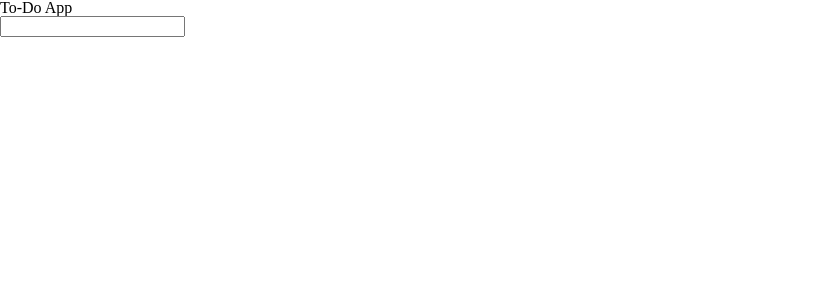
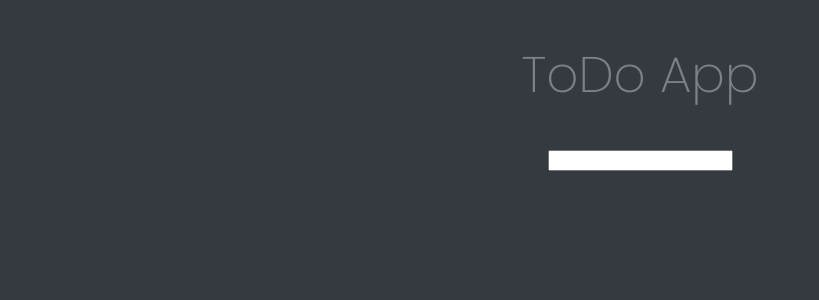
Before and after one commit to guiwb/to-do, a Nuxt app: page / in a window 1280 px wide. Shown: the top 300 px of the page, without its empty margins (0-819 px from the left). Built offline with nearby package versions, Linux system fonts and the light colour scheme.

Commit message:
chore(scss): setup variables and styles

```diff
--- /dev/null
+++ b/assets/css/main.scss
@@ -0,0 +1,11 @@
+$black: #343A3F;
+$black-dark: #2B3136;
+$black-light: #485057;
+$gray: #7B8187;
+$purple: #6841DB;
+
+body {
+  font-family: 'Poppins', sans-serif;
+  color: $gray;
+  background-color: $black;
+}
--- a/nuxt.config.js
+++ b/nuxt.config.js
@@ -18,12 +18,16 @@ export default {
       { name: 'format-detection', content: 'telephone=no' }
     ],
     link: [
-      { rel: 'icon', type: 'image/x-icon', href: '/favicon.ico' }
+      { rel: 'icon', type: 'image/x-icon', href: '/favicon.ico' },
+      { rel: 'preconnect', href: 'https://fonts.googleapis.com' },
+      { rel: 'preconnect', href: 'https://fonts.gstatic.com', crossorigin: true },
+      { rel: 'stylesheet', href: 'https://fonts.googleapis.com/css2?family=Poppins:ital,wght@0,100;0,200;0,300;0,400;0,500;0,600;0,700;0,800;0,900;1,100;1,200;1,300;1,400;1,500;1,600;1,700;1,800;1,900&display=swap' },
+      { rel: 'stylesheet', href: 'https://fonts.googleapis.com/css2?family=Material+Icons' }
     ]
   },
 
   // Global CSS: https://go.nuxtjs.dev/config-css
-  css: ['~/assets/css/reset.css'],
+  css: ['~/assets/css/reset.css', '~/assets/css/main.scss'],
 
   // Plugins to run before rendering page: https://go.nuxtjs.dev/config-plugins
   plugins: [
--- a/pages/index.vue
+++ b/pages/index.vue
@@ -1,6 +1,6 @@
 <template>
   <section>
-    <h1>To-Do App</h1>
+    <h1>ToDo App</h1>
     <InputField v-model="text" name="text" @keyup.enter.native="addItem" />
     <ToDoList :items="items" @removeItem="removeItemByIndex" />
   </section>
@@ -30,3 +30,17 @@ export default {
   }
 }
 </script>
+
+<style lang="scss" scoped>
+section {
+  margin-top: 50px;
+  min-height: 100vh;
+  text-align: center;
+
+  h1 {
+    font-size: 50px;
+    font-weight: 200;
+    margin-bottom: 50px;
+  }
+}
+</style>
```
